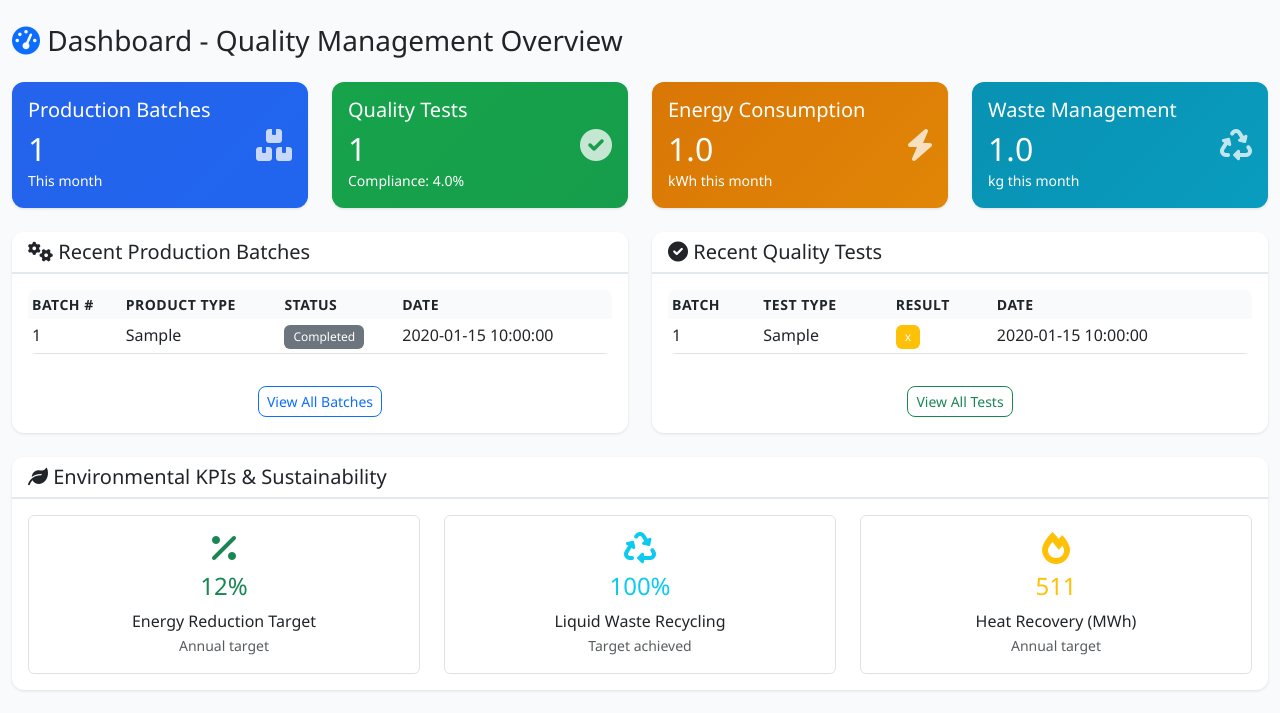
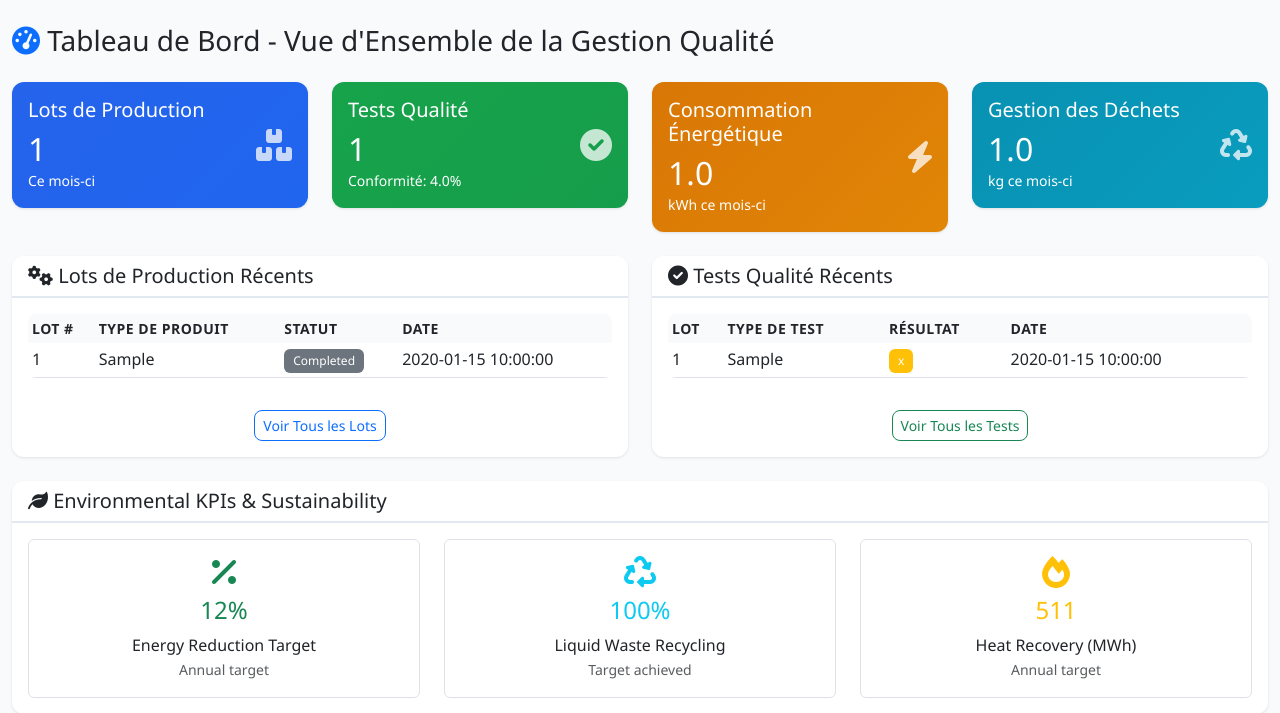
Before and after one commit to fikrielfakir/quality_flask, a Flask app: template templates/dashboard.html in a window 1280 px wide. Shown: the part 56-769 px from the top of the page. Run offline with Flask 3, Linux system fonts and the light colour scheme; the template is opened without the code that fills it: most values are stand-ins (such as "Sample title", 1, 10 or a date in 2020).

Commit message:
Update the application to display all content in French
Translate all user-facing text elements and labels from English to French across various application modules, including dashboard, production, quality, energy, waste management, user management, and login pages. This ensures a localized user experience and aligns with the user's request to set the main language to French. The changes impact multiple HTML templates, updating titles, headings, button texts, form labels, and descriptive content to their French equivalents. Additionally, the base HTML language attribute is set to "fr" to reflect the primary language of the application.

Replit-Commit-Author: Agent
Replit-Commit-Session-Id: 13c318ba-214e-4ee4-aa05-0fb9ea4684d9
Replit-Commit-Checkpoint-Type: full_checkpoint
Replit-Commit-Screenshot-Url: https://storage.googleapis.com/screenshot-production-us-central1/96e25b3f-89c7-473b-af55-66a003f42e91/13c318ba-214e-4ee4-aa05-0fb9ea4684d9/o1CshAB

```diff
--- a/templates/dashboard.html
+++ b/templates/dashboard.html
@@ -1,13 +1,13 @@
 {% extends "base.html" %}
 
-{% block title %}Dashboard - Dersa EcoQuality{% endblock %}
+{% block title %}Tableau de Bord - Dersa EcoQuality{% endblock %}
 
 {% block content %}
 <div class="row">
     <div class="col-12">
         <h1 class="h3 mb-4">
             <i class="fas fa-tachometer-alt text-primary"></i>
-            Dashboard - Quality Management Overview
+            Tableau de Bord - Vue d'Ensemble de la Gestion Qualité
         </h1>
     </div>
 </div>
@@ -19,9 +19,9 @@
             <div class="card-body">
                 <div class="d-flex justify-content-between align-items-center">
                     <div>
-                        <h5 class="card-title">Production Batches</h5>
+                        <h5 class="card-title">Lots de Production</h5>
                         <h2 class="mb-0" id="total-batches">{{ kpis.production.total_batches or 0 }}</h2>
-                        <small>This month</small>
+                        <small>Ce mois-ci</small>
                     </div>
                     <i class="fas fa-boxes fa-2x opacity-75"></i>
                 </div>
@@ -33,9 +33,9 @@
             <div class="card-body">
                 <div class="d-flex justify-content-between align-items-center">
                     <div>
-                        <h5 class="card-title">Quality Tests</h5>
+                        <h5 class="card-title">Tests Qualité</h5>
                         <h2 class="mb-0" id="total-tests">{{ kpis.quality.total_tests or 0 }}</h2>
-                        <small>Compliance: {{ "%.1f"|format(kpis.quality.compliance_rate or 0) }}%</small>
+                        <small>Conformité: {{ "%.1f"|format(kpis.quality.compliance_rate or 0) }}%</small>
                     </div>
                     <i class="fas fa-check-circle fa-2x opacity-75"></i>
                 </div>
@@ -47,9 +47,9 @@
             <div class="card-body">
                 <div class="d-flex justify-content-between align-items-center">
                     <div>
-                        <h5 class="card-title">Energy Consumption</h5>
+                        <h5 class="card-title">Consommation Énergétique</h5>
                         <h2 class="mb-0" id="total-energy">{{ "%.1f"|format(kpis.energy.total_consumption or 0) }}</h2>
-                        <small>kWh this month</small>
+                        <small>kWh ce mois-ci</small>
                     </div>
                     <i class="fas fa-bolt fa-2x opacity-75"></i>
                 </div>
@@ -61,9 +61,9 @@
             <div class="card-body">
                 <div class="d-flex justify-content-between align-items-center">
                     <div>
-                        <h5 class="card-title">Waste Management</h5>
+                        <h5 class="card-title">Gestion des Déchets</h5>
                         <h2 class="mb-0" id="total-waste">{{ "%.1f"|format(kpis.waste.total_waste or 0) }}</h2>
-                        <small>kg this month</small>
+                        <small>kg ce mois-ci</small>
                     </div>
                     <i class="fas fa-recycle fa-2x opacity-75"></i>
                 </div>
@@ -79,7 +79,7 @@
         <div class="card">
             <div class="card-header">
                 <h5 class="card-title mb-0">
-                    <i class="fas fa-cogs"></i> Recent Production Batches
+                    <i class="fas fa-cogs"></i> Lots de Production Récents
                 </h5>
             </div>
             <div class="card-body">
@@ -87,9 +87,9 @@
                     <table class="table table-sm">
                         <thead>
                             <tr>
-                                <th>Batch #</th>
-                                <th>Product Type</th>
-                                <th>Status</th>
+                                <th>Lot #</th>
+                                <th>Type de Produit</th>
+                                <th>Statut</th>
                                 <th>Date</th>
                             </tr>
                         </thead>
@@ -107,7 +107,7 @@
                             </tr>
                             {% else %}
                             <tr>
-                                <td colspan="4" class="text-center text-muted">No recent batches</td>
+                                <td colspan="4" class="text-center text-muted">Aucun lot récent</td>
                             </tr>
                             {% endfor %}
                         </tbody>
@@ -115,7 +115,7 @@
                 </div>
                 <div class="text-center mt-3">
                     <a href="{{ url_for('production') }}" class="btn btn-outline-primary btn-sm">
-                        View All Batches
+                        Voir Tous les Lots
                     </a>
                 </div>
             </div>
@@ -127,7 +127,7 @@
         <div class="card">
             <div class="card-header">
                 <h5 class="card-title mb-0">
-                    <i class="fas fa-check-circle"></i> Recent Quality Tests
+                    <i class="fas fa-check-circle"></i> Tests Qualité Récents
                 </h5>
             </div>
             <div class="card-body">
@@ -135,9 +135,9 @@
                     <table class="table table-sm">
                         <thead>
                             <tr>
-                                <th>Batch</th>
-                                <th>Test Type</th>
-                                <th>Result</th>
+                                <th>Lot</th>
+                                <th>Type de Test</th>
+                                <th>Résultat</th>
                                 <th>Date</th>
                             </tr>
                         </thead>
@@ -155,7 +155,7 @@
                             </tr>
                             {% else %}
                             <tr>
-                                <td colspan="4" class="text-center text-muted">No recent tests</td>
+                                <td colspan="4" class="text-center text-muted">Aucun test récent</td>
                             </tr>
                             {% endfor %}
                         </tbody>
@@ -163,7 +163,7 @@
                 </div>
                 <div class="text-center mt-3">
                     <a href="{{ url_for('quality') }}" class="btn btn-outline-success btn-sm">
-                        View All Tests
+                        Voir Tous les Tests
                     </a>
                 </div>
             </div>
```
Also changed, not shown: templates/energy.html (+10 -10 lines), templates/login.html (+8 -8 lines), templates/production.html (+10 -10 lines), templates/quality.html (+10 -10 lines), templates/users.html (+9 -9 lines), templates/waste.html (+10 -10 lines), 2 other files.
